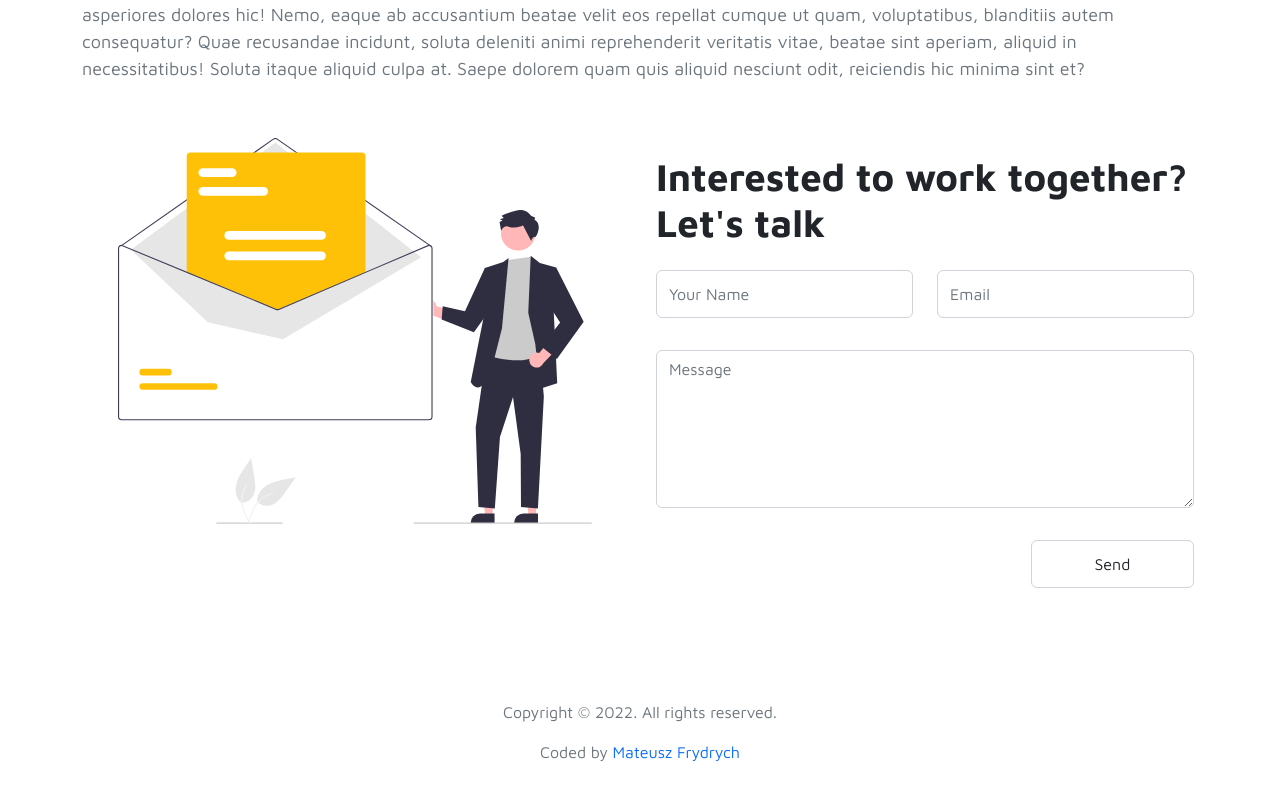
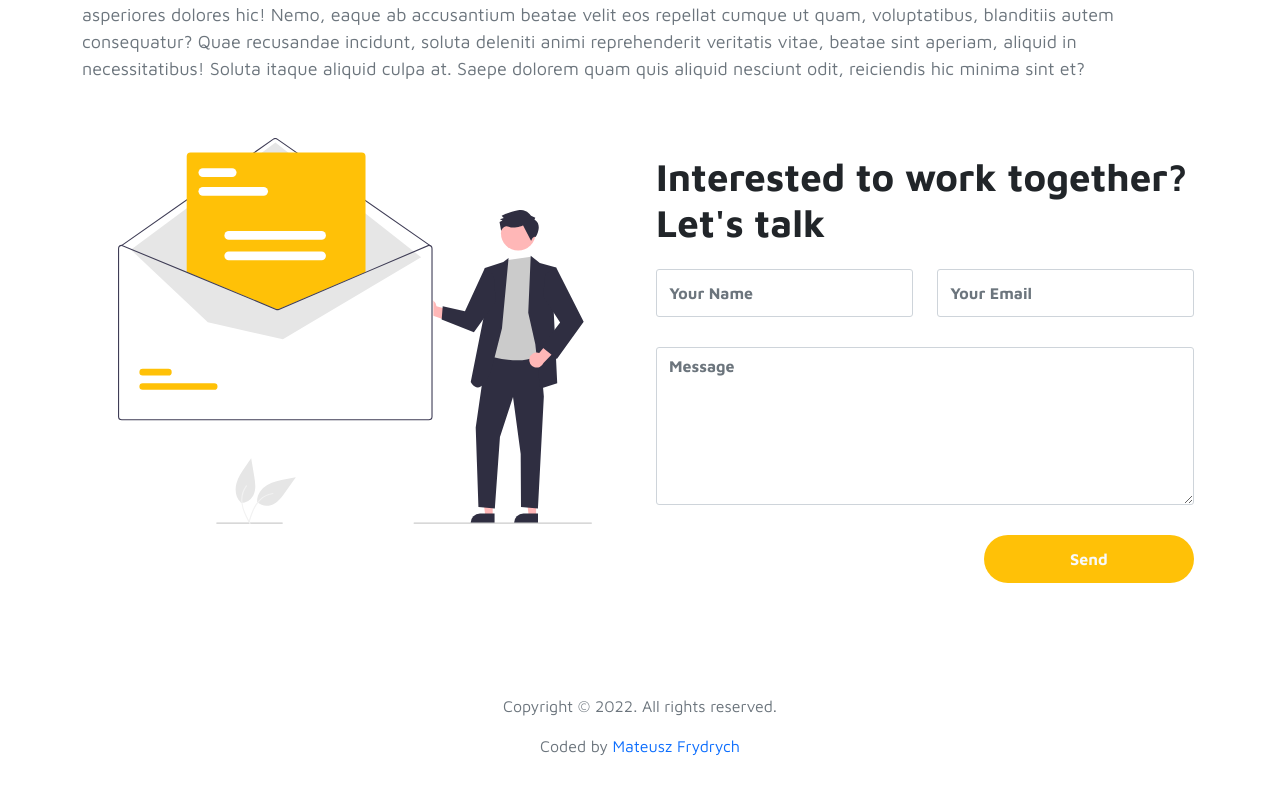
Before and after one commit to theWituch/Portfolio, a Vue app: page / in a window 1280 px wide. Shown: the part 809-1609 px from the top of the page. Built offline with nearby package versions, Linux system fonts and the light colour scheme.

Commit message:
Update ContactForm CSS styling

```diff
--- a/src/components/ContactForm.vue
+++ b/src/components/ContactForm.vue
@@ -6,14 +6,14 @@
       </div>
 
       <div class="col-lg-6 col-12">
-        <input id="email" type="email" name="email" placeholder="Email" class="form-control" />
+        <input id="email" type="email" name="email" placeholder="Your Email" class="form-control" />
       </div>
 
       <div class="col-12">
         <textarea id="message" name="message" rows="6" placeholder="Message" class="form-control"></textarea>
       </div>
 
-      <div class="form-buttons ml-lg-auto col-lg-4 col-12">
+      <div class="d-flex ms-lg-auto col-lg-5 col-12">
         <input type="submit" class="form-control submit-btn" value="Send" />
       </div>
     </div>
@@ -26,42 +26,35 @@ export default {};
 
 <style>
 .form-control {
-  width: 100%;
   min-height: 3em;
-  margin: 16px auto;
-  padding: 0.4em 0.75em;
+  margin: 15px auto;
 
-  font-size: 1rem;
-  font-weight: bold;
-  line-height: 1.5;
+  font-size: 1rem !important;
+  font-weight: bold !important;
+  line-height: 1.5 !important;
 
-  color: var(--accent);
-  background: transparent;
+  color: var(--bs-body-color) !important;
+  background: transparent !important;
+  background-color: transparent !important;
 
-  outline: none;
-  border: 1px solid var(--accent);
-  border-radius: 3px;
-
-  transition: all 0.15s ease-in-out;
+  border-radius: 3px !important;
 }
 
 .form-control:hover,
 .form-control:focus {
-  border-color: var(--yellow);
-}
-
-.form-buttons {
-  display: inline-flex;
-  margin-left: auto !important;
+  border-color: var(--bs-yellow) !important;
+  box-shadow: none !important;
 }
 
 .submit-btn {
-  background: #ffc200;
-  border-radius: 50px;
-  color: #ffffff;
-  font-weight: bold;
-  border: 0;
-  cursor: pointer;
-  transition: all 0.4s ease;
+  background: var(--bs-yellow) !important;
+  border-radius: 30px !important;
+  color: var(--bs-light) !important;
+  font-weight: bold !important;
+  border: none !important;
+  transition: all 0.4s ease !important;
+}
+.submit-btn:hover {
+  background: var(--bs-gray-700) !important;
 }
 </style>
```
